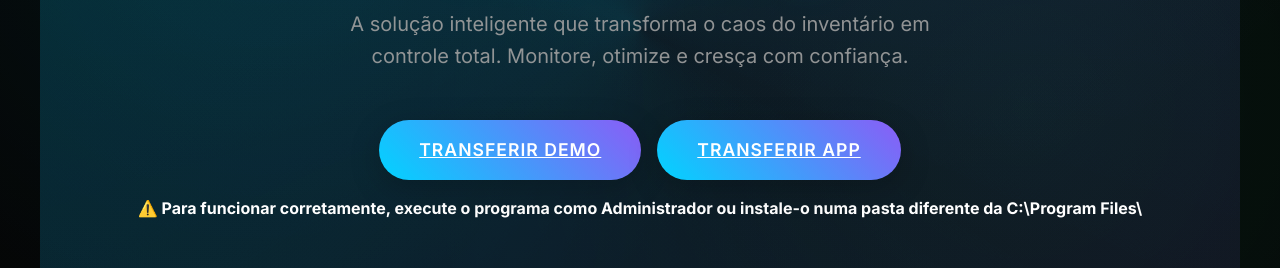
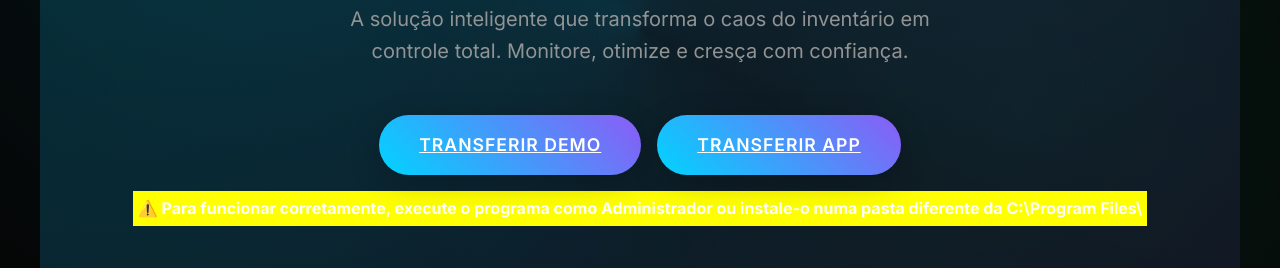
Before and after one commit to jeanclaude08/StocklyWeb, a plain HTML site: page index.html in a window 1280 px wide. Shown: the part 532-800 px from the top of the page. Drawn offline with Linux system fonts and the light colour scheme.

Commit message:
Update index.html

```diff
--- a/index.html
+++ b/index.html
@@ -38,7 +38,7 @@
           <a href="Stockly_1.0.0_SETUP.exe.zip" download class="cta-button">
             Transferir App
           </a>
-          <h4>⚠️ Para funcionar corretamente, execute o programa como Administrador ou instale-o numa pasta diferente da C:\Program Files\</h4>
+          <h4 style="background-color: yellow; padding: 5px;">⚠️ Para funcionar corretamente, execute o programa como Administrador ou instale-o numa pasta diferente da C:\Program Files\</h4>
         </div>
       </section>
 
```
